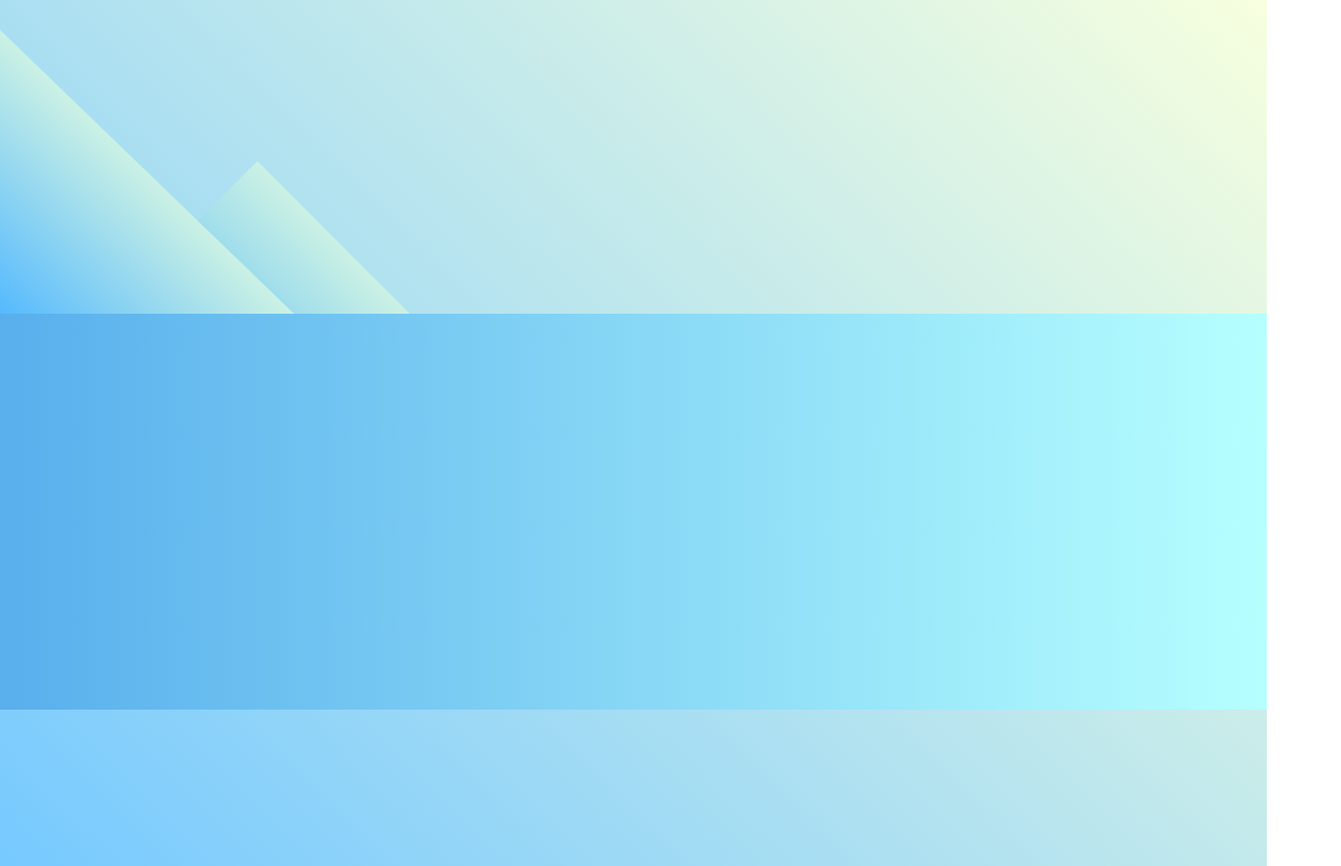
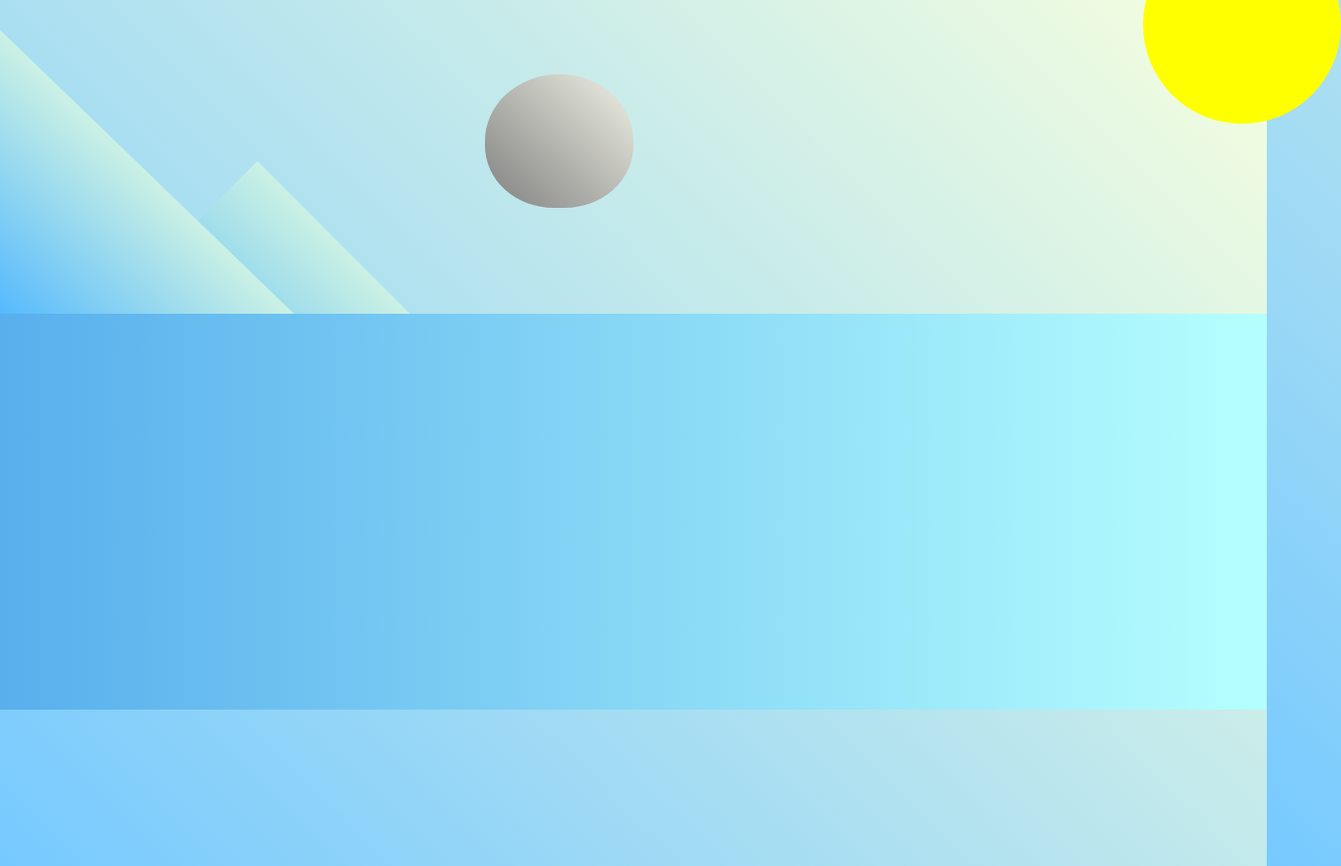
Before and after one commit to edmyrbatiancila/penguin.ed, a plain HTML site: page index.html in a window 1280 px wide. Shown: the whole page at 99% size, 1355 px wide, since content can reach past the window. Drawn offline with Linux system fonts and the light colour scheme.

Commit message:
Update codes and styling

```diff
--- a/index.html
+++ b/index.html
@@ -9,7 +9,11 @@
     <body>
         <div class="left-mountain"></div>
         <div class="back-mountain"></div>
-        <div class="penguin"></div>
+        <div class="sun"></div>
+        <div class="penguin">
+            <div class="penguin-head"></div>
+            <div class="penguin-body"></div>
+        </div>
         <div class="ground">
 
         </div>
--- a/styles.css
+++ b/styles.css
@@ -28,11 +28,39 @@ body {
     top: 225px;
 }
 
+.sun {
+    width: 200px;
+    height: 200px;
+    background-color: yellow;
+    position: absolute;
+    border-radius: 50%;
+    top: -75px;
+    right: -75px;
+}
+
 .penguin {
     width: 300px;
     height: 300px;
     margin: auto;
     margin-top: 75px;
+    z-index: 4;
+    position: relative;
+}
+
+.penguin-head {
+    height: 45%;
+    width: 50%;
+    background: linear-gradient(45deg, gray, rgb(239, 240, 228));
+    border-top-left-radius: 70%;
+    border-top-right-radius: 70%;
+    border-bottom-left-radius: 65%;
+    border-bottom-right-radius: 65%;
+}
+
+.penguin-body {
+    width: 53%;
+    height: 45%;
+    background: linear-gradient(45deg, rgb(134, 133, 133) 0%, rgb(234, 231));
 }
 
 .ground {
```
